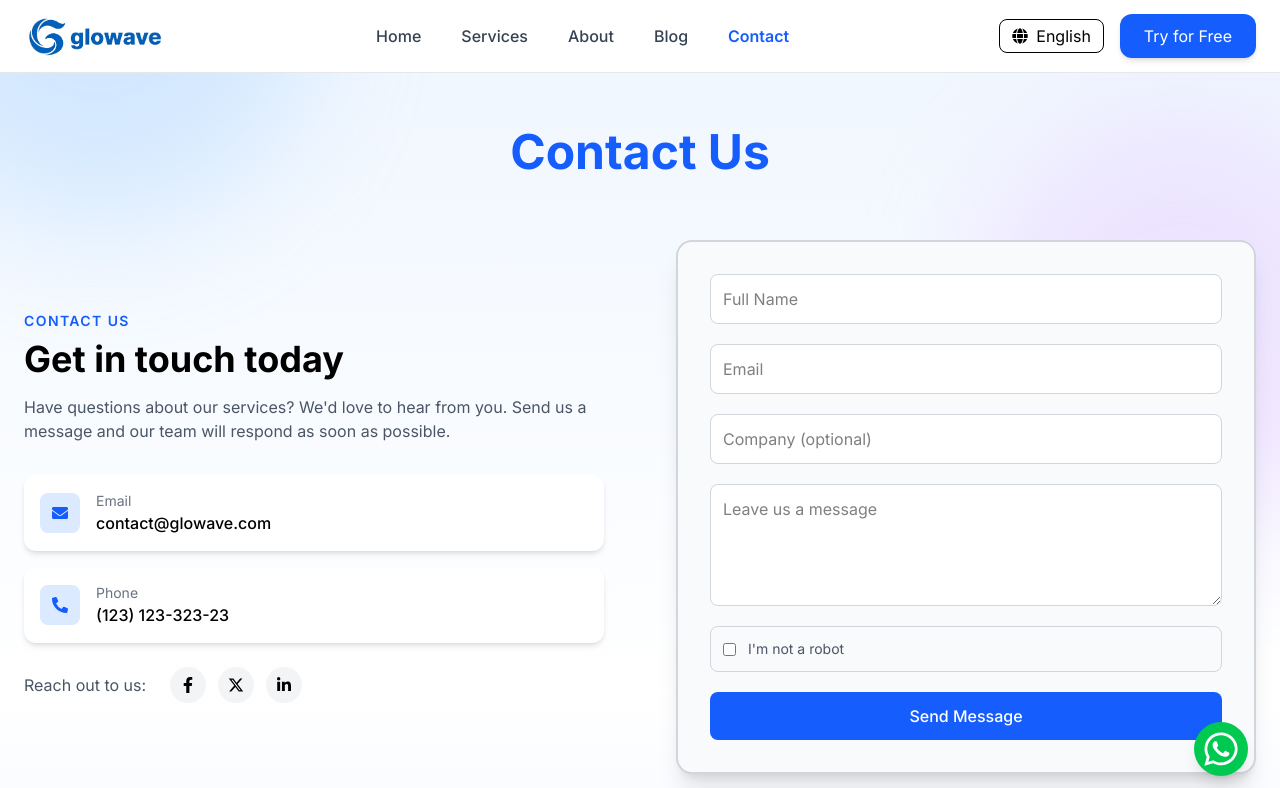
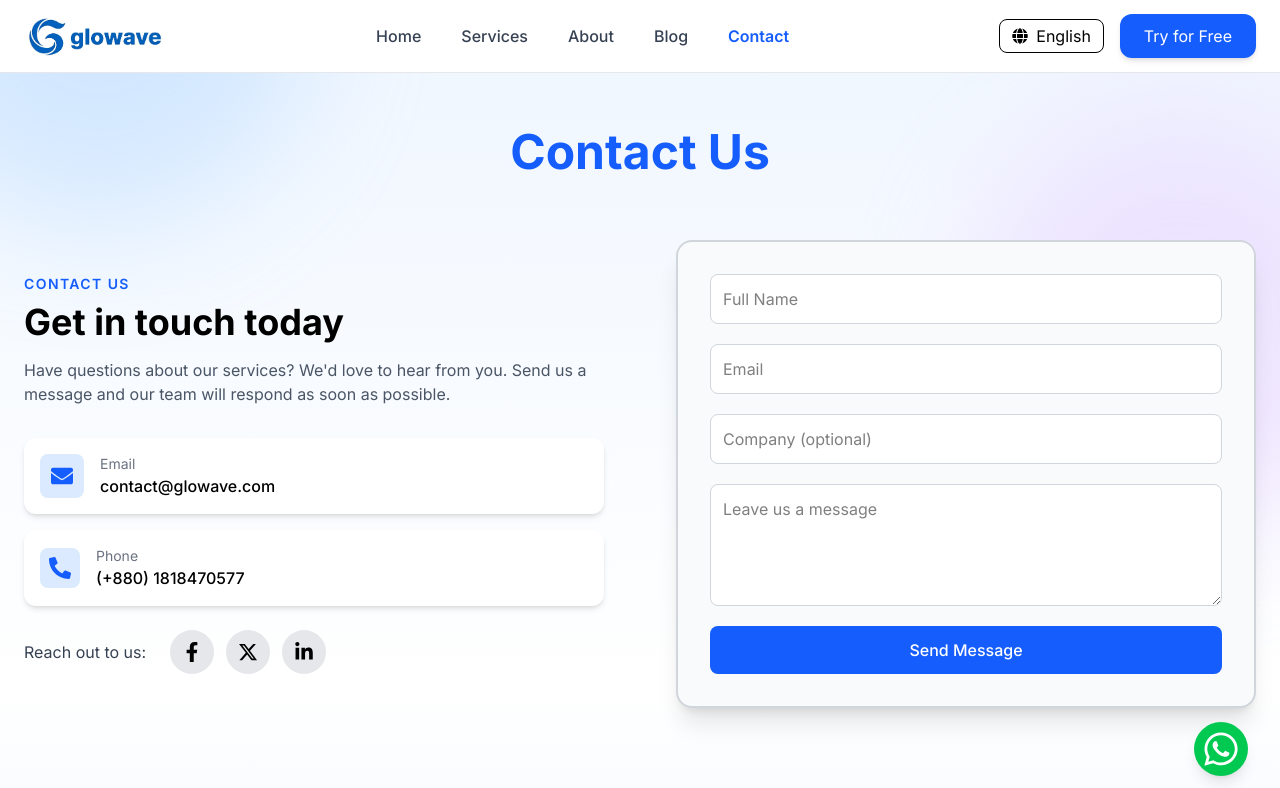
Before and after one commit to Hlamong55/Glowave-Website, a React (Vite) app: page /contact in a window 1280 px wide. Shown: the top 788 px of the page. Built offline with nearby package versions, Linux system fonts and the light colour scheme.

Commit message:
contact page fully updated with owner details

```diff
--- a/src/pages/Contact.jsx
+++ b/src/pages/Contact.jsx
@@ -46,8 +46,8 @@ function Contact() {
             {/* Email Card */}
 
             <div className="flex items-center gap-4 bg-white shadow-md rounded-xl p-4 mb-4">
-              <div className="w-10 h-10 flex items-center justify-center bg-blue-100 text-blue-600 rounded-lg">
-                <FaEnvelope />
+              <div className="w-11 h-11 flex items-center justify-center bg-blue-100 text-blue-600 rounded-lg">
+                <FaEnvelope size={22} />
               </div>
 
               <div>
@@ -60,31 +60,31 @@ function Contact() {
 
             <div className="flex items-center gap-4 bg-white shadow-md rounded-xl p-4 mb-6">
               <div className="w-10 h-10 flex items-center justify-center bg-blue-100 text-blue-600 rounded-lg">
-                <FaPhoneAlt />
+                <FaPhoneAlt size={22}/>
               </div>
 
               <div>
                 <p className="text-sm text-gray-500">Phone</p>
-                <p className="font-medium">(123) 123-323-23</p>
+                <p className="font-medium">(+880) 1818470577</p>
               </div>
             </div>
 
             {/* Social Icons */}
 
             <div className="flex items-center gap-4">
-              <p className="text-gray-600 mr-2">Reach out to us:</p>
+              <p className="text-gray-700 mr-2">Reach out to us:</p>
 
               <div className="flex gap-3">
-                <a className="w-9 h-9 flex items-center justify-center rounded-full bg-gray-100 hover:bg-blue-600 hover:text-white transition">
-                  <FaFacebookF />
+                <a className="w-11 h-11 flex items-center justify-center rounded-full bg-gray-200 hover:bg-blue-600 hover:text-white transition">
+                  <FaFacebookF size={20}/>
                 </a>
 
-                <a className="w-9 h-9 flex items-center justify-center rounded-full bg-gray-100 hover:bg-black hover:text-white transition">
-                  <FaXTwitter />
+                <a className="w-11 h-11 flex items-center justify-center rounded-full bg-gray-200 hover:bg-black hover:text-white transition">
+                  <FaXTwitter size={20}/>
                 </a>
 
-                <a className="w-9 h-9 flex items-center justify-center rounded-full bg-gray-100 hover:bg-blue-500 hover:text-white transition">
-                  <FaLinkedinIn />
+                <a className="w-11 h-11 flex items-center justify-center rounded-full bg-gray-200 hover:bg-blue-500 hover:text-white transition">
+                  <FaLinkedinIn size={20}/>
                 </a>
               </div>
             </div>
@@ -118,16 +118,11 @@ function Contact() {
                 className="bg-white border border-gray-300 rounded-lg p-3 focus:outline-none focus:border-blue-500"
               />
 
-              {/* Fake captcha placeholder */}
 
-              <div className="border border-gray-300 rounded-lg p-3 flex items-center gap-3">
-                <input type="checkbox" />
-                <span className="text-sm text-gray-600">I'm not a robot</span>
-              </div>
 
               <button
                 type="submit"
-                className="bg-blue-600 text-white py-3 rounded-lg hover:bg-blue-700 transition font-medium"
+                className="bg-blue-600 text-white py-3 rounded-lg hover:bg-blue-700 hover:scale-105 transition font-medium"
               >
                 Send Message
               </button>
@@ -138,10 +133,13 @@ function Contact() {
         {/* Map */}
 
         <div className="mt-20">
+          <p className="text-2xl font-semibold text-blue-600 tracking-widest mb-5">
+              📍Our Location
+            </p>
           <iframe
             title="map"
             className="w-full h-110 rounded-xl"
-            src="https://www.google.com/maps?q=New%20York&output=embed"
+            src="https://www.google.com/maps?q=Chattogram,Bangladesh&output=embed"
           />
         </div>
       </div>
```
